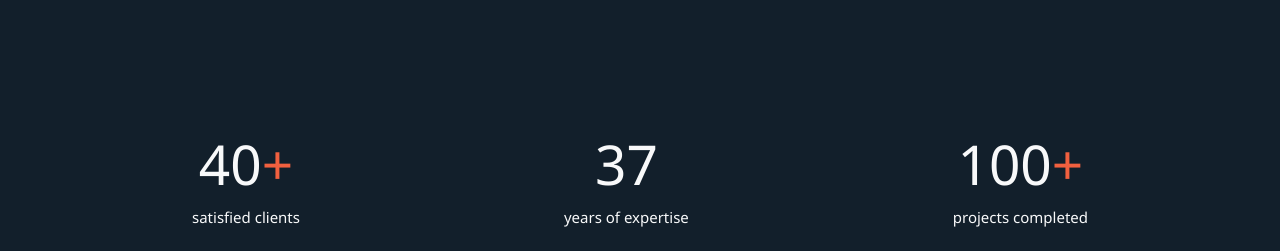
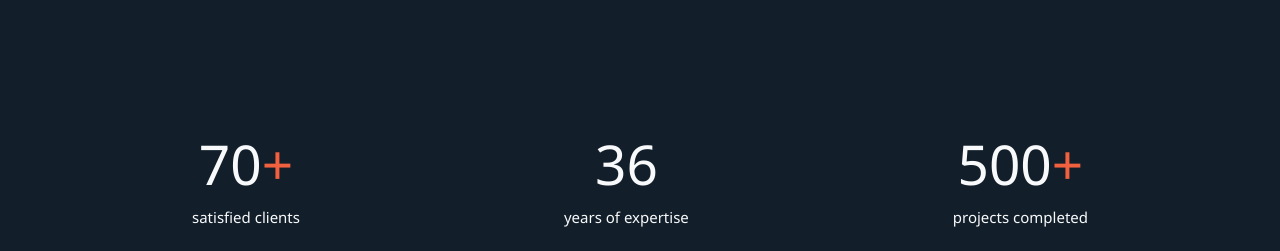
Before and after one commit to Tsimet/CipLandingPage, a React (Vite) app: page / in a window 1280 px wide. Shown: the part 983-1234 px from the top of the page. Built offline with nearby package versions, Linux system fonts and the light colour scheme.

Commit message:
Change number of years, projects and clients

```diff
--- a/src/components/WhyChooseUs/WhyChooseUs.jsx
+++ b/src/components/WhyChooseUs/WhyChooseUs.jsx
@@ -24,20 +24,20 @@ function WhyChooseUs() {
         <div className={styles.reasons__container}>
           <div className={styles.reason}>
             <h3 className={styles.reason__number}>
-              <StatItem end={40} />
+              <StatItem end={70} />
               <span className={styles.reason__plus}>+</span>
             </h3>
             <nav className={styles.reason__description}>satisfied clients</nav>
           </div>
           <div className={styles.reason}>
             <h3 className={styles.reason__number}>
-              <StatItem end={37} />
+              <StatItem end={36} />
             </h3>
             <nav className={styles.reason__description}>years of expertise</nav>
           </div>
           <div className={styles.reason}>
             <h3 className={styles.reason__number}>
-              <StatItem end={100} />
+              <StatItem end={500} />
               <span className={styles.reason__plus}>+</span>
             </h3>
             <nav className={styles.reason__description}>projects completed</nav>
```
